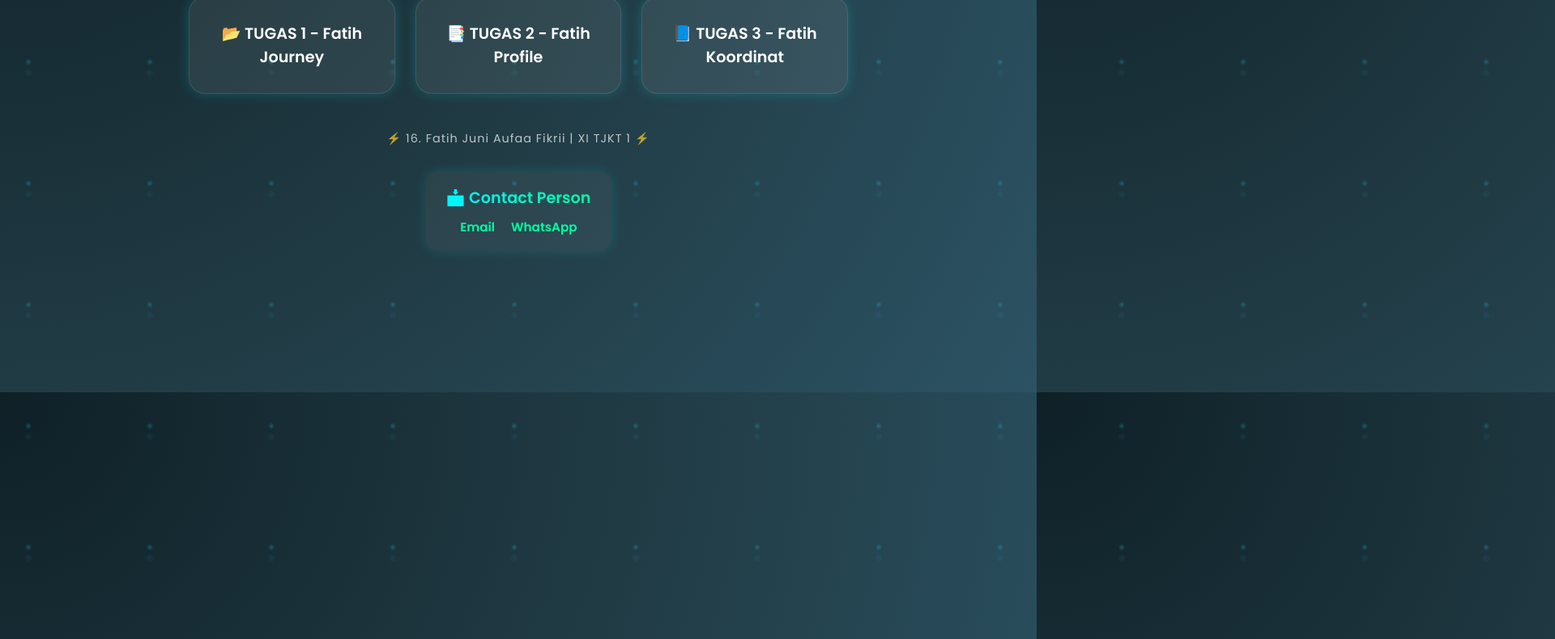
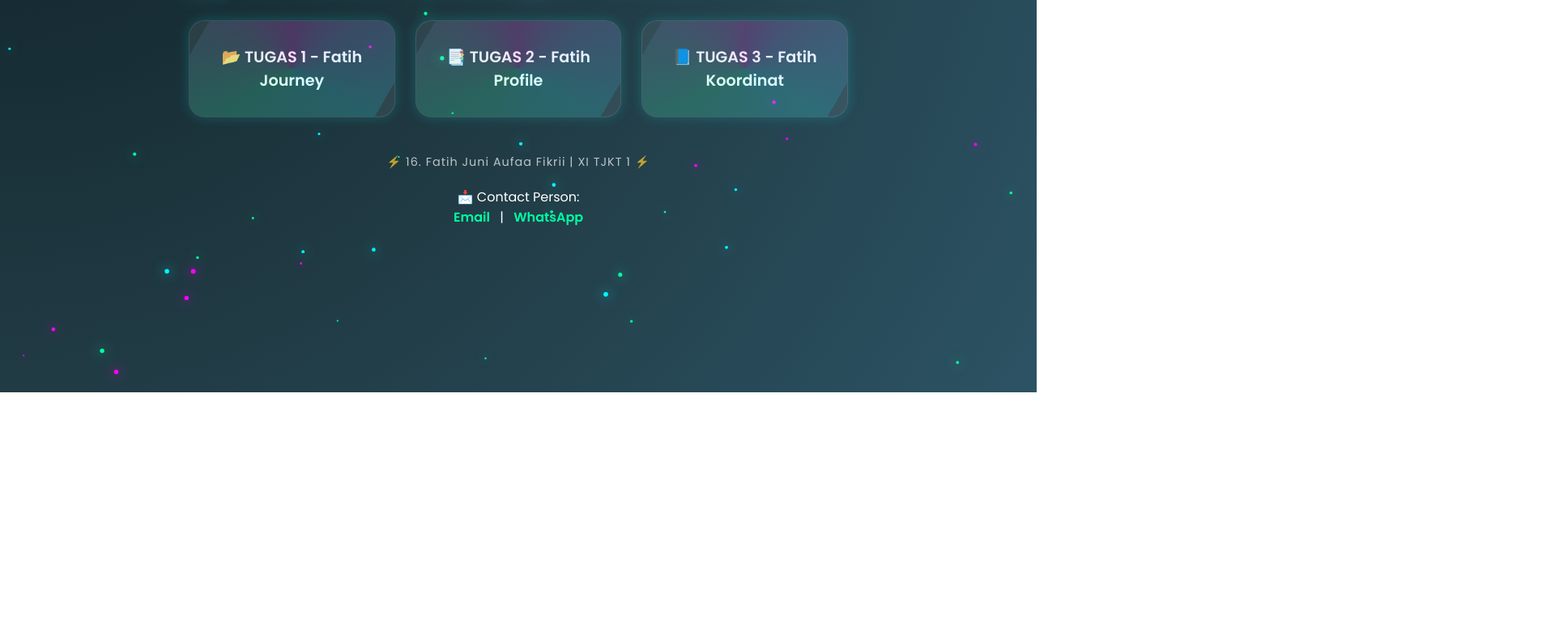
Before and after one commit to fatihjuniaufaafikrii-ctrl/web-fatih, a plain HTML site: page index.html in a window 1280 px wide. Shown: the part 315-1105 px from the top of the page at 81% size, 1920 px wide, since content can reach past the window. After the commit the page ends 800 px from the top, so only its background shows below. Drawn offline with Linux system fonts and the light colour scheme.

Commit message:
Update index.html

```diff
--- a/index.html
+++ b/index.html
@@ -10,44 +10,23 @@
     body {
       margin: 0;
       font-family: 'Poppins', sans-serif;
-      height: 100vh;
+      color: white;
       display: flex;
       justify-content: center;
       align-items: center;
-      color: white;
+      height: 100vh;
       overflow: hidden;
-      background: radial-gradient(circle at top left, #0f2027, #203a43, #2c5364);
-      position: relative;
     }
 
-    /* Partikel neon */
-    body::before,
-    body::after {
-      content: "";
-      position: absolute;
-      width: 200%;
-      height: 200%;
-      top: -50%;
-      left: -50%;
-      background-image: radial-gradient(circle, rgba(0,255,255,0.8) 2px, transparent 3px),
-                        radial-gradient(circle, rgba(255,0,255,0.6) 2px, transparent 3px),
-                        radial-gradient(circle, rgba(0,255,163,0.7) 2px, transparent 3px);
-      background-size: 150px 150px;
-      animation: moveParticles 30s linear infinite;
-      opacity: 0.25;
-      filter: blur(1px);
-      z-index: 0;
-    }
-
-    body::after {
-      animation-duration: 50s;
-      opacity: 0.15;
-      filter: blur(2px);
-    }
-
-    @keyframes moveParticles {
-      from { transform: translateY(0); }
-      to   { transform: translateY(-200px); }
+    /* Canvas untuk partikel background */
+    #particles {
+      position: fixed;
+      top: 0;
+      left: 0;
+      width: 100%;
+      height: 100%;
+      z-index: -1; /* Supaya tetap di belakang konten */
+      background: radial-gradient(circle at top left, #0f2027, #203a43, #2c5364);
     }
 
     .container {
@@ -55,15 +34,12 @@
       max-width: 900px;
       padding: 20px;
       animation: fadeIn 1.5s ease-in-out forwards;
-      z-index: 1;
-      position: relative;
     }
 
     h1 {
       font-size: 2.8rem;
       margin-bottom: 40px;
-      background: linear-gradient(90deg, #f4f4f4, #00ffa3, #00eaff);
-      background-clip: text;
+      --background-clip: text;
       --text-fill-color: transparent;
       animation: glow 1s infinite alternate;
     }
@@ -90,6 +66,18 @@
       overflow: hidden;
     }
 
+    .card::before {
+      content: "";
+      position: absolute;
+      top: -50%;
+      left: -50%;
+      width: 200%;
+      height: 200%;
+      background: conic-gradient(from 180deg at 50% 50%, #00f5ff, #00ffa3, #ff00f7, #00f5ff);
+      animation: rotate 6s linear infinite;
+      opacity: 0.15;
+    }
+
     .card:hover {
       transform: translateY(-12px) scale(1.07);
       box-shadow: 0 0 25px rgba(0,255,255,0.6);
@@ -102,52 +90,21 @@
       letter-spacing: 1px;
     }
 
-    /* Contact Person Styling */
     .contact {
-      margin-top: 30px;
-      padding: 18px 25px;
-      background: rgba(255,255,255,0.05);
-      border-radius: 15px;
-      box-shadow: 0 0 15px rgba(0,255,255,0.15);
-      backdrop-filter: blur(8px);
-      display: inline-flex;
-      flex-direction: column;
-      align-items: center;
-      gap: 10px;
-      font-size: 0.95rem;
-      color: #f1f1f1;
-      animation: fadeIn 2s ease-in-out;
+      margin-top: 20px;
+      font-size: 1rem;
     }
 
-    .contact h2 {
-      margin: 0;
-      font-size: 1.2rem;
-      background: linear-gradient(90deg, #00f5ff, #00ffa3);
-      -webkit-background-clip: text;
-      background-clip: text;
-      -webkit-text-fill-color: transparent;
-      color: transparent;
+    .contact a {
+      color: #00ffa3;
+      text-decoration: none;
       font-weight: 600;
+      margin: 0 8px;
+      transition: color 0.3s;
     }
 
-    .contact-links {
-      display: flex;
-      gap: 20px;
-    }
-
-    .contact-links a {
-      text-decoration: none;
-      color: #00ffa3;
-      font-weight: 600;
-      display: flex;
-      align-items: center;
-      gap: 8px;
-      transition: color 0.3s, transform 0.3s;
-    }
-
-    .contact-links a:hover {
-      color: #00f5ff;
-      transform: translateY(-2px);
+    .contact a:hover {
+      color: #ff00f7;
     }
 
     /* Animations */
@@ -158,11 +115,19 @@
 
     @keyframes glow {
       from { text-shadow: 0 0 10px #00f5ff, 0 0 20px #00ffa3, 0 0 30px #ff00f7; }
-      to   { text-shadow: 0 0 20px #00ffa3, 0 0 30px #ff00f7, 0 0 40px #00f5ff; }
+      to { text-shadow: 0 0 20px #00ffa3, 0 0 30px #ff00f7, 0 0 40px #00f5ff; }
+    }
+
+    @keyframes rotate {
+      0% { transform: rotate(0deg);}
+      100% { transform: rotate(360deg);}
     }
   </style>
 </head>
 <body>
+  <!-- Canvas Partikel -->
+  <canvas id="particles"></canvas>
+
   <div class="container">
     <h1>🚀 Selamat Datang di Website Fatih</h1>
     <div class="cards">
@@ -172,14 +137,75 @@
     </div>
     <footer>⚡ 16. Fatih Juni Aufaa Fikrii | XI TJKT 1 ⚡</footer>
 
-    <!-- Contact Person -->
     <div class="contact">
-      <h2>📩 Contact Person</h2>
-      <div class="contact-links">
-        <a href="mailto:fatihjuniaufaafikrii@gmail.com">Email</a>
-        <a href="https://wa.me/6285701850833" target="_blank">WhatsApp</a>
-      </div>
+      📩 Contact Person:
+      <br>
+      <a href="mailto:fatihjuniaufaafikrii@gmail.com">Email</a> |
+      <a href="https://wa.me/6285701850833" target="_blank">WhatsApp</a>
     </div>
   </div>
+
+  <!-- Script Partikel -->
+  <script>
+  const canvas = document.getElementById("particles");
+  const ctx = canvas.getContext("2d");
+  canvas.width = window.innerWidth;
+  canvas.height = window.innerHeight;
+
+  let particles = [];
+  const colors = ["#00f5ff", "#00ffa3", "#ff00f7"];
+
+  class Particle {
+    constructor() {
+      this.x = Math.random() * canvas.width;
+      this.y = Math.random() * canvas.height;
+      this.radius = Math.random() * 2 + 1;
+      this.color = colors[Math.floor(Math.random() * colors.length)];
+      this.speedX = (Math.random() - 0.5) * 0.6;
+      this.speedY = (Math.random() - 0.5) * 0.6;
+    }
+    update() {
+      this.x += this.speedX;
+      this.y += this.speedY;
+
+      if (this.x < 0 || this.x > canvas.width) this.speedX *= -1;
+      if (this.y < 0 || this.y > canvas.height) this.speedY *= -1;
+    }
+    draw() {
+      ctx.beginPath();
+      ctx.arc(this.x, this.y, this.radius, 0, Math.PI * 2);
+      ctx.fillStyle = this.color;
+      ctx.shadowBlur = 15;
+      ctx.shadowColor = this.color;
+      ctx.fill();
+      ctx.closePath();
+    }
+  }
+
+  function init() {
+    particles = [];
+    for (let i = 0; i < 60; i++) {
+      particles.push(new Particle());
+    }
+  }
+
+  function animate() {
+    ctx.clearRect(0, 0, canvas.width, canvas.height);
+    particles.forEach(p => {
+      p.update();
+      p.draw();
+    });
+    requestAnimationFrame(animate);
+  }
+
+  init();
+  animate();
+
+  window.addEventListener("resize", () => {
+    canvas.width = window.innerWidth;
+    canvas.height = window.innerHeight;
+    init();
+  });
+  </script>
 </body>
 </html>
```
